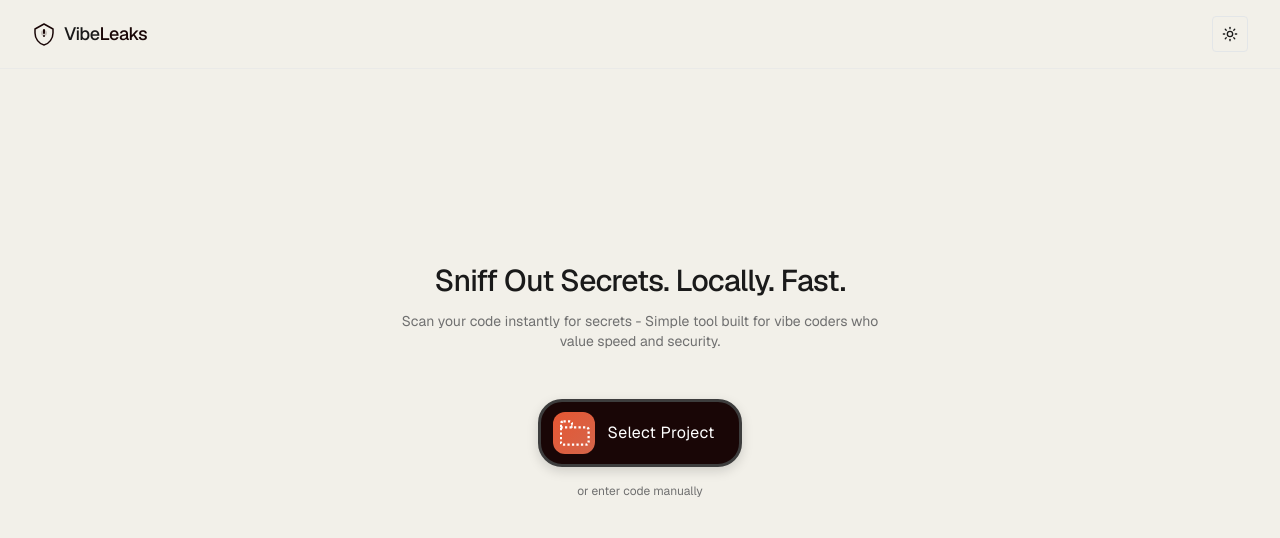
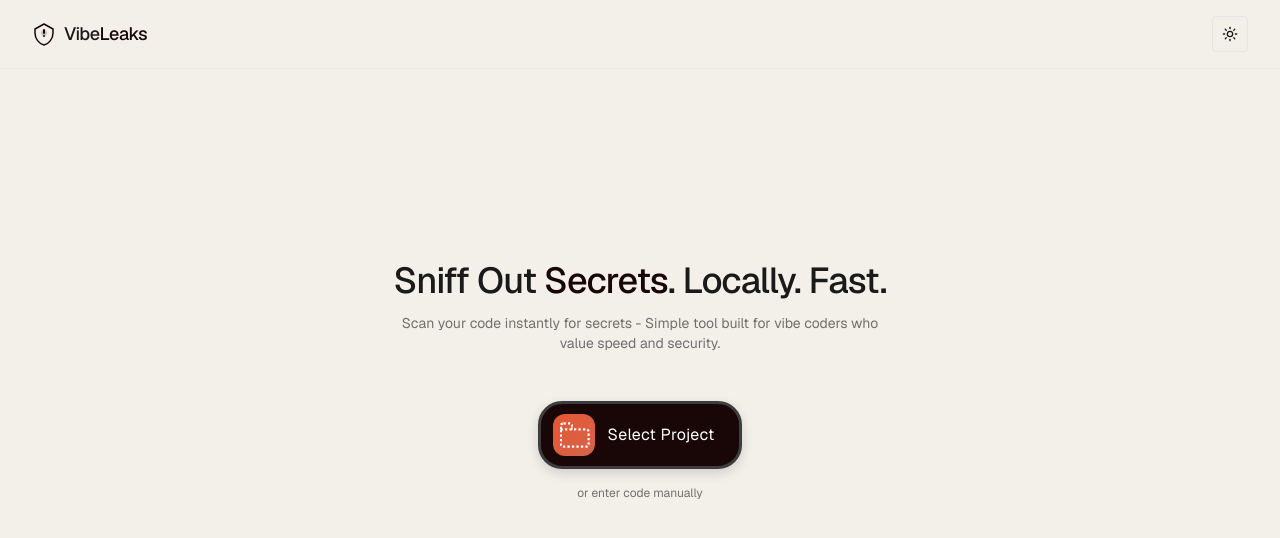
Before and after one commit to nithinworks/vibeleaks, a React (Vite) app: page / in a window 1280 px wide. Shown: the top 538 px of the page. Built offline with nearby package versions, Linux system fonts and the light colour scheme; the HTML template or start-up script is replaced by a standard one.

Commit message:
Refine hero title styling

```diff
--- a/src/pages/Index.tsx
+++ b/src/pages/Index.tsx
@@ -247,7 +247,9 @@ const Index = () => {
           {viewMode === "input" && <div className="flex flex-col items-center justify-center min-h-[calc(100vh-240px)] text-center">
               <div className="max-w-2xl mx-auto space-y-8">
                 <div className="space-y-3">
-                  <h2 className="text-3xl font-display font-medium tracking-tight">Sniff Out Secrets. Locally. Fast.</h2>
+                  <h2 className="text-4xl font-display font-medium tracking-tight">
+                    Sniff Out <span className="text-primary">Secrets</span>. Locally. Fast.
+                  </h2>
                   <p className="text-sm text-muted-foreground max-w-lg mx-auto">
                     Scan your code instantly for secrets - Simple tool built for vibe coders who value speed and
                     security.
```
